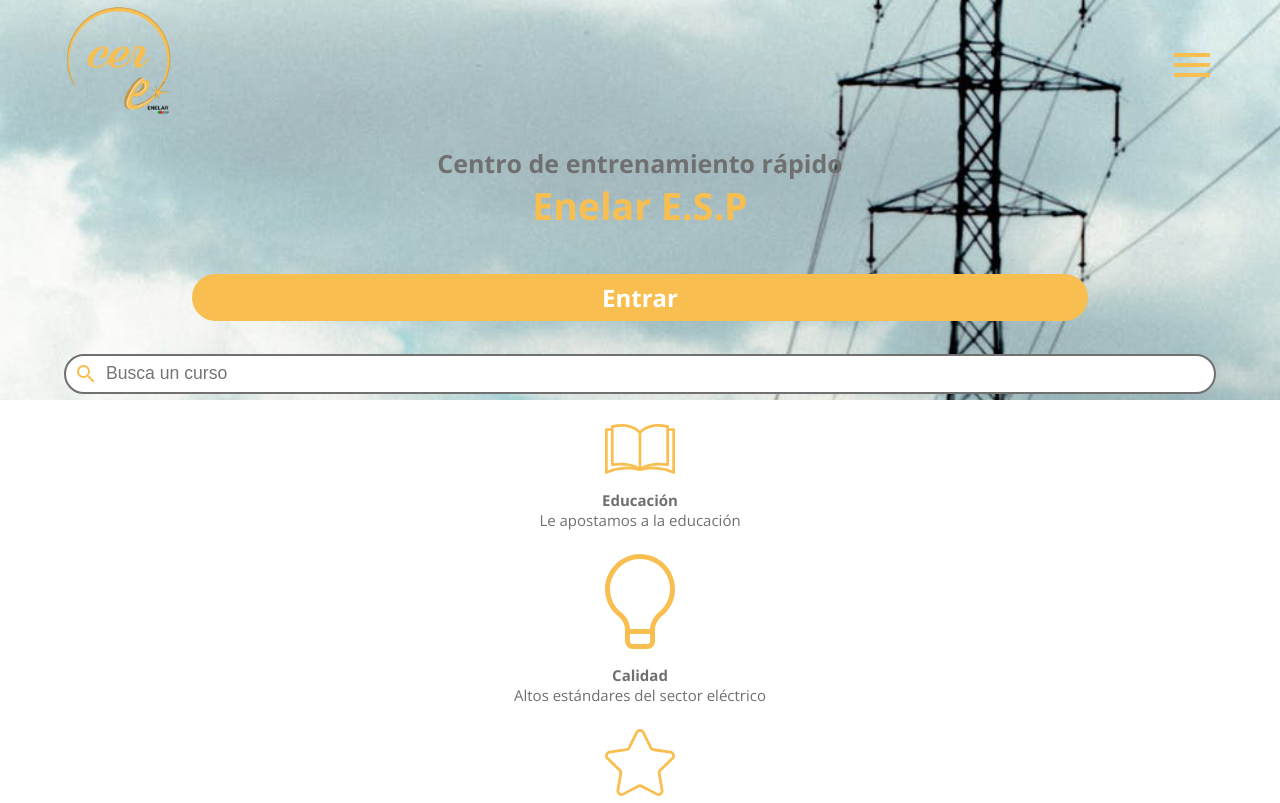
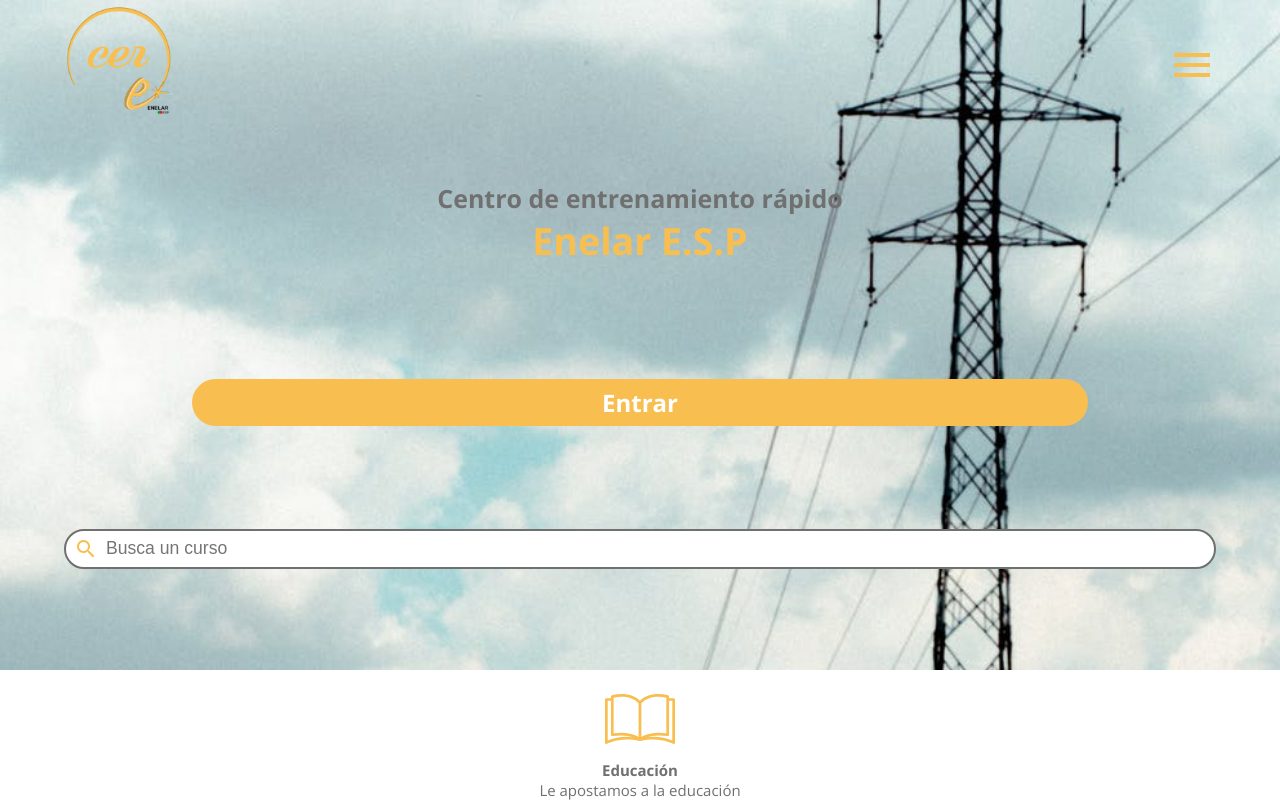
Before and after one commit to josedagale/cerenelar, a website: page index.html in a window 1280 px wide. Shown: the top 803 px of the page. Drawn offline with nearby package versions, Linux system fonts and the light colour scheme.

Commit message:
ajuste de espaciados

```diff
--- a/components/atomos/_containers.scss
+++ b/components/atomos/_containers.scss
@@ -11,11 +11,12 @@
 }
 .primary {
   background-image: url(../imagenes/torre.jpeg);
+  height: calc(100vh - 130px);
   background-size: 100%;
-  background-position-y: -30px;
+  background-repeat: no-repeat;
 }
 .hero {
-  height: calc(50vh - 130px);
+  height: 60vh;
   display: flex;
   flex-direction: column;
   align-items: center;
@@ -32,6 +33,7 @@
   align-items: center;
   text-align: center;
   padding: $space;
+  margin-top: 30px;
   span {
     color: $main-color;
   }
@@ -46,6 +48,7 @@
     overflow: auto;
     position: relative;
     scroll-behavior: smooth;
+    margin-top: 30px;
     margin-bottom: $space;
     &-container {
       white-space: nowrap;
```
Also changed, not shown: css/styles.css.
